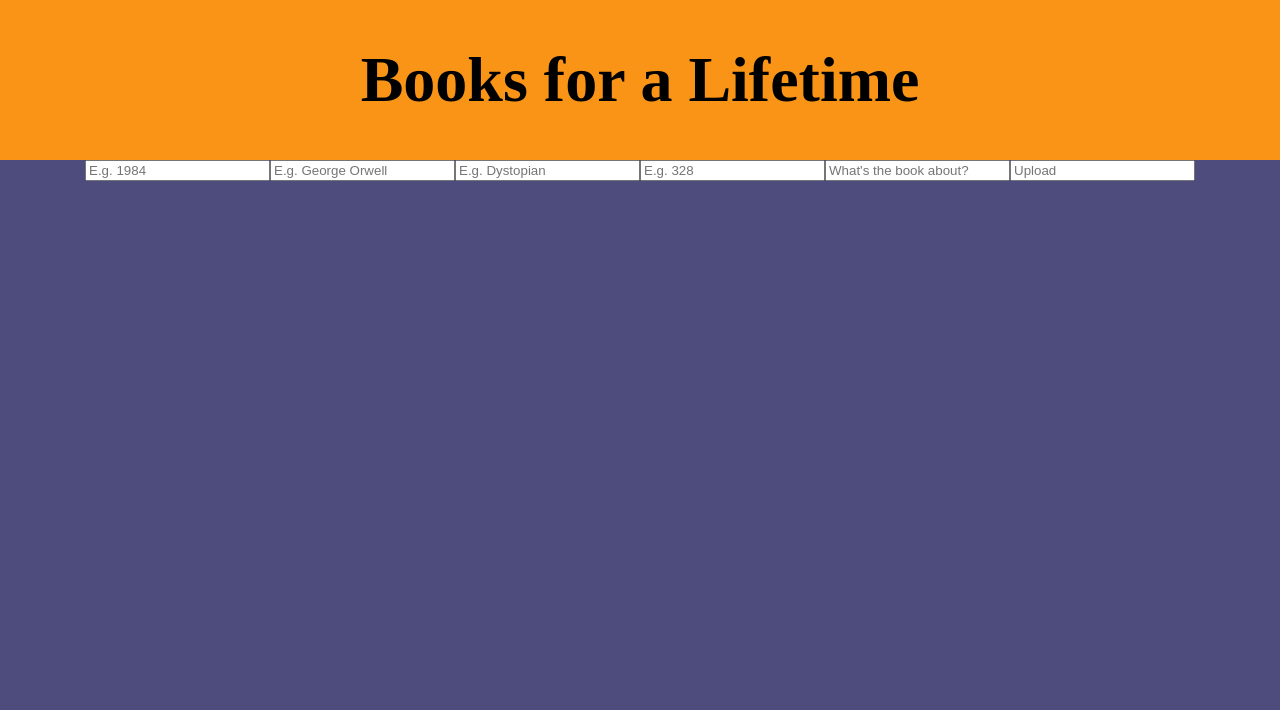
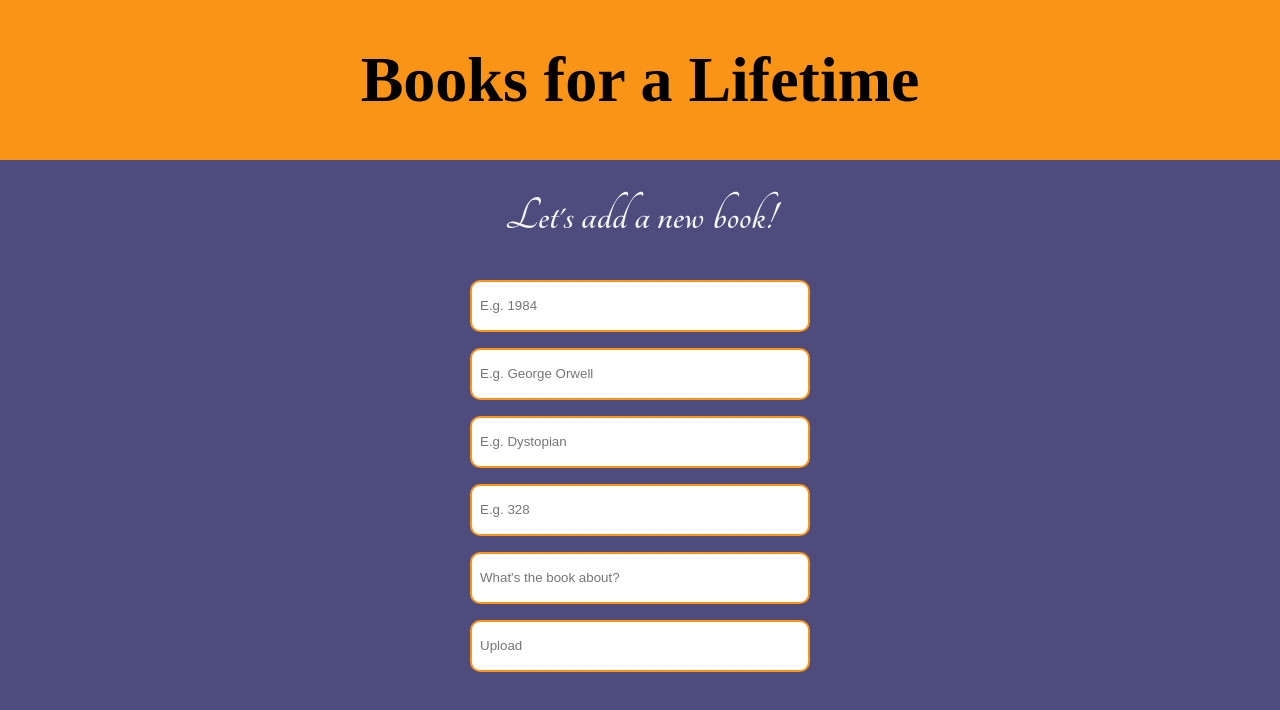
Before and after one commit to gabriele-andolina/book-organiser, a React (Create React App) app: page / in a window 1280 px wide. Both pictures are taken after a click on the button "ADD A BOOK". Shown: the top 710 px of the page. Built offline with nearby package versions, Linux system fonts and the light colour scheme; a web font is replaced by a local one.

Commit message:
Style: Added style for Form's input fields

```diff
--- a/src/App.js
+++ b/src/App.js
@@ -22,11 +22,13 @@ function Main() {
     const [quoteIsActive, setQuoteIsActive] = useState(true);
     const [addBooksIsActive, setAddBooksIsActive] = useState(true);
     const [myBooksIsActive, setMyBooksIsActive] = useState(true);
+    const [formIsActive, setFormIsActive] = useState(false);
 
     function handleAddBooks() {
         setQuoteIsActive(false);
         setAddBooksIsActive(false);
         setMyBooksIsActive(false);
+        setFormIsActive(true);
     }
 
     return (
@@ -38,7 +40,7 @@ function Main() {
                 )}
                 {myBooksIsActive && <Button>My Books</Button>}
             </div>
-            <Form />
+            {formIsActive && <Form />}
         </div>
     );
 }
@@ -58,7 +60,9 @@ function Button({ onClick, children }) {
 
 function Form() {
     return (
-        <form>
+        <div className="add-book-section">
+            <h2 className="title">Let's add a new book!</h2>
+            <form className="add-book-form">
                 <input placeholder="E.g. 1984"></input>
                 <input placeholder="E.g. George Orwell"></input>
                 <input placeholder="E.g. Dystopian"></input>
@@ -66,6 +70,7 @@ function Form() {
                 <input placeholder="What's the book about?"></input>
                 <input placeholder="Upload"></input>
             </form>
+        </div>
     );
 }
 
--- a/src/style.css
+++ b/src/style.css
@@ -70,3 +70,34 @@ button:hover {
     justify-content: space-between;
     width: 25vw;
 }
+
+.add-book-section,
+.add-book-form {
+    display: flex;
+    flex-direction: column;
+    align-items: center;
+}
+
+.title {
+    margin-top: 2rem;
+    font-family: "Tangerine", "Times New Roman", sans-serif;
+    color: #f5f5f5;
+    font-size: 3rem;
+}
+
+input {
+    width: 20rem;
+    height: 2rem;
+    margin-bottom: 1rem;
+    color: #363062;
+    font-weight: 500;
+    border: 2px solid #f99417;
+    border-radius: 10px;
+    padding: 0.5rem;
+}
+
+input:focus {
+    box-shadow: 0px 3px 3px 0 #f99417;
+    width: 21rem;
+    height: 3rem;
+}
```
Lines whose indentation alone changed are shown as unchanged.
